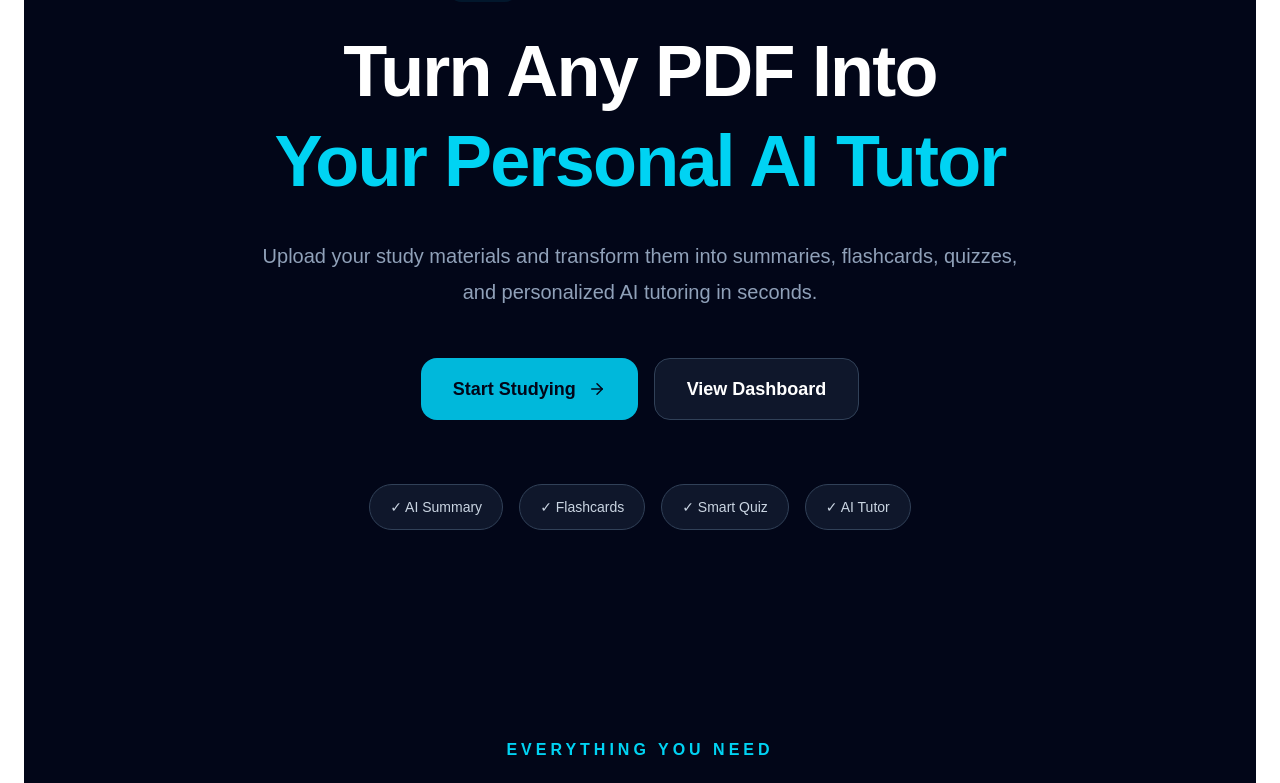
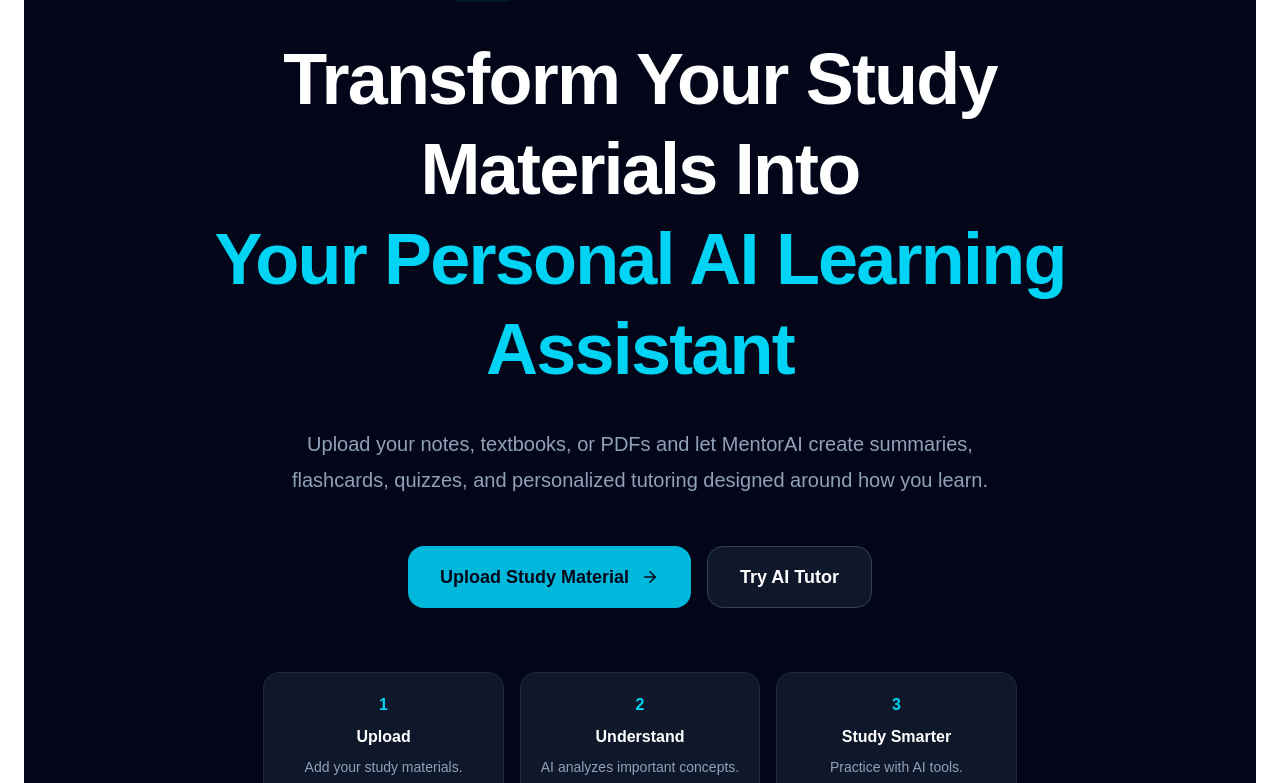
Before and after one commit to baleriaes/mentor-ai, a Next.js app: page / in a window 1280 px wide. Shown: the part 377-1160 px from the top of the page. Built offline with nearby package versions, Linux system fonts and the light colour scheme.

Commit message:
Improve MentorAI homepage onboarding

```diff
--- a/components/home/Hero.tsx
+++ b/components/home/Hero.tsx
@@ -3,38 +3,53 @@
 import Link from "next/link";
 import { ArrowRight, Brain, Sparkles } from "@/components/ui/Icons";
 
+
 export default function Hero() {
+
   return (
+
     <section className="relative overflow-hidden py-28">
 
-      {/* Background Glow */}
+
       <div className="absolute inset-0 -z-10">
+
         <div className="absolute left-1/2 top-0 h-[500px] w-[500px] -translate-x-1/2 rounded-full bg-cyan-500/10 blur-3xl" />
+
       </div>
+
+
+
 
 
       <div className="mx-auto flex max-w-7xl flex-col items-center px-8 text-center">
 
 
-        {/* Badge */}
+
+
+
         <div className="mb-8 inline-flex items-center gap-2 rounded-full border border-cyan-500/20 bg-cyan-500/10 px-5 py-2 text-sm text-cyan-300">
 
-          <Sparkles size={16} />
+          <Sparkles size={16}/>
 
-          Your AI Study Companion
+          AI-Powered Learning Workspace
 
         </div>
 
 
 
-        {/* Logo */}
-        <div className="mb-6 flex items-center gap-4">
+
+
+
+
+        <div className="mb-8 flex items-center gap-4">
+
 
           <div className="rounded-2xl bg-cyan-500/10 p-4 text-cyan-400">
 
-            <Brain size={42} />
+            <Brain size={42}/>
 
           </div>
+
 
 
           <h1 className="text-5xl font-black tracking-tight md:text-7xl">
@@ -46,62 +61,87 @@
 
           </h1>
 
+
         </div>
 
 
 
-        {/* Main Heading */}
-        <h2 className="max-w-4xl text-5xl font-extrabold leading-tight tracking-tight md:text-7xl">
 
-          Turn Any PDF Into
+
+
+
+        <h2 className="max-w-5xl text-5xl font-extrabold leading-tight tracking-tight md:text-7xl">
+
+
+          Transform Your Study Materials Into
+
 
           <span className="block text-cyan-400">
 
-            Your Personal AI Tutor
+            Your Personal AI Learning Assistant
 
           </span>
+
 
         </h2>
 
 
 
 
-        {/* Description */}
+
+
+
+
         <p className="mt-8 max-w-3xl text-xl leading-9 text-slate-400">
 
-          Upload your study materials and transform them into summaries,
-          flashcards, quizzes, and personalized AI tutoring in seconds.
+
+          Upload your notes, textbooks, or PDFs and let MentorAI create
+          summaries, flashcards, quizzes, and personalized tutoring
+          designed around how you learn.
+
 
         </p>
 
 
 
 
-        {/* Buttons */}
+
+
+
+
         <div className="mt-12 flex flex-col gap-4 sm:flex-row">
 
 
           <Link
+
             href="/upload"
+
             className="inline-flex items-center justify-center gap-3 rounded-2xl bg-cyan-500 px-8 py-4 text-lg font-semibold text-slate-950 transition hover:bg-cyan-400"
+
           >
 
-            Start Studying
+            Upload Study Material
 
-            <ArrowRight size={18} />
+            <ArrowRight size={18}/>
 
           </Link>
 
 
 
+
+
           <Link
-            href="/dashboard"
+
+            href="/chat"
+
             className="rounded-2xl border border-slate-700 bg-slate-900 px-8 py-4 text-lg font-semibold transition hover:border-cyan-400 hover:text-cyan-400"
+
           >
 
-            View Dashboard
+            Try AI Tutor
 
           </Link>
+
 
 
         </div>
@@ -110,30 +150,80 @@
 
 
 
-        {/* Feature Pills */}
-        <div className="mt-16 flex flex-wrap justify-center gap-4">
 
 
-          {[
-            "AI Summary",
-            "Flashcards",
-            "Smart Quiz",
-            "AI Tutor",
-          ].map((item) => (
 
-            <div
-              key={item}
-              className="rounded-full border border-slate-700 bg-slate-900 px-5 py-3 text-sm text-slate-300"
-            >
 
-              ✓ {item}
+        <div className="mt-16 grid max-w-4xl gap-4 md:grid-cols-3">
 
-            </div>
 
-          ))}
+
+          <div className="rounded-2xl border border-slate-800 bg-slate-900 p-5">
+
+            <p className="text-cyan-400 font-bold">
+              1
+            </p>
+
+            <p className="mt-2 font-semibold">
+              Upload
+            </p>
+
+            <p className="mt-2 text-sm text-slate-400">
+              Add your study materials.
+            </p>
+
+          </div>
+
+
+
+
+
+
+          <div className="rounded-2xl border border-slate-800 bg-slate-900 p-5">
+
+            <p className="text-cyan-400 font-bold">
+              2
+            </p>
+
+            <p className="mt-2 font-semibold">
+              Understand
+            </p>
+
+            <p className="mt-2 text-sm text-slate-400">
+              AI analyzes important concepts.
+            </p>
+
+          </div>
+
+
+
+
+
+
+
+          <div className="rounded-2xl border border-slate-800 bg-slate-900 p-5">
+
+            <p className="text-cyan-400 font-bold">
+              3
+            </p>
+
+            <p className="mt-2 font-semibold">
+              Study Smarter
+            </p>
+
+            <p className="mt-2 text-sm text-slate-400">
+              Practice with AI tools.
+            </p>
+
+          </div>
+
+
 
 
         </div>
+
+
+
 
 
 
@@ -141,5 +231,7 @@
 
 
     </section>
+
   );
+
 }
```
